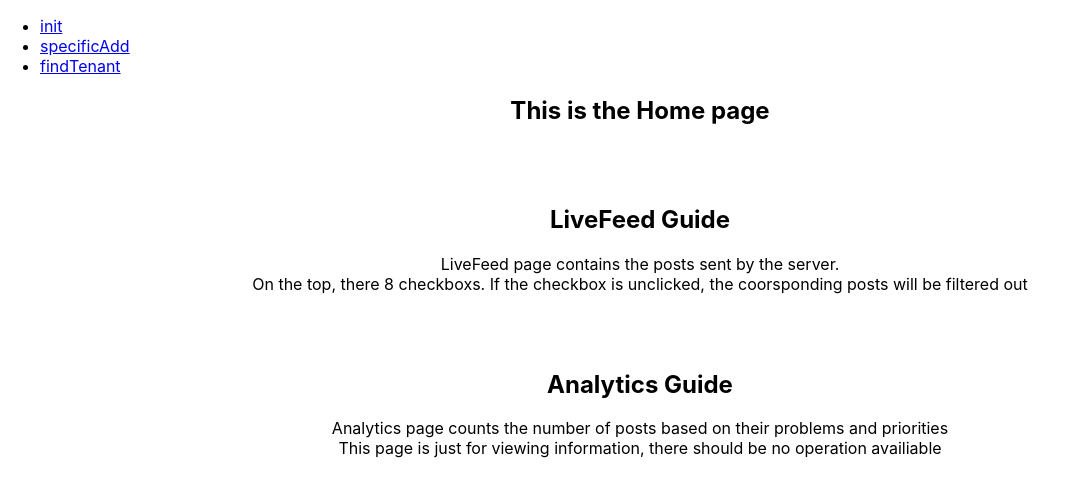
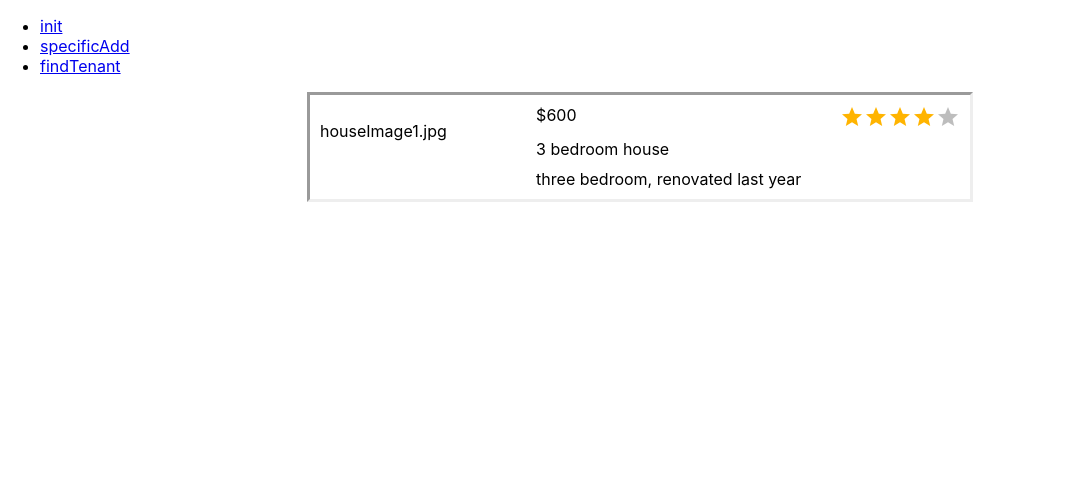
Before and after one commit to bryanchang0603/RatetheHouse, a React (Create React App) app in the folder rate-the-house/: page /#/specificAdd in a window 1280 px wide. Shown: the top 496 px of the page, without its empty margins (0-1068 px from the left). Built offline with nearby package versions, Linux system fonts and the light colour scheme.

Commit message:
finished the table for main page

```diff
--- a/rate-the-house/package.json
+++ b/rate-the-house/package.json
@@ -3,6 +3,8 @@
   "version": "0.1.0",
   "private": true,
   "dependencies": {
+    "@material-ui/core": "^4.11.0",
+    "@material-ui/lab": "^4.0.0-alpha.56",
     "@testing-library/jest-dom": "^5.11.5",
     "@testing-library/react": "^11.1.1",
     "@testing-library/user-event": "^12.2.0",
--- a/rate-the-house/src/App.css
+++ b/rate-the-house/src/App.css
@@ -6,6 +6,7 @@
   height: 40vmin;
   pointer-events: none;
 }
+
 
 @media (prefers-reduced-motion: no-preference) {
   .App-logo {
--- a/rate-the-house/src/App.js
+++ b/rate-the-house/src/App.js
@@ -9,6 +9,7 @@ import {
   Redirect
 } from 'react-router-dom';
 import { Navbar, Nav, NavItem, NavDropdown, MenuItem } from 'react-bootstrap';
+import AppData from './AppData.js';
 
 class Home extends React.Component {
   render() {
@@ -27,17 +28,27 @@ class Home extends React.Component {
 };
 
 class specificAdd extends React.Component {
+  renderSingleItem(renderItem) {
+    var givenItem = renderItem
+    return (
+      < div id="postContainer">
+        <div id="postImage">
+          {/* <img src={requiredAd.imageList[0]} /> */}
+          <p> {givenItem.imageList[0]} </p>
+        </div>
+        <div id="postPrice">{givenItem.price}</div>
+        <div id="postRating">{givenItem.rating}</div>
+        <div id="postTitle">{givenItem.postTitle}</div>
+        <div id="postContent">{givenItem.shortDescription}</div>
+      </div >
+    )
+
+  }
   render() {
+    //var received = AppData.getHousePost()
+
     return (
-      <div >
-        <h2 style={{ textAlign: 'center' }}>This is the Home page</h2><br /><br />
-        <h2 style={{ textAlign: 'center' }}>LiveFeed Guide</h2>
-        <p style={{ textAlign: 'center' }}>LiveFeed page contains the posts sent by the server.<br />
-        On the top, there 8 checkboxs. If the checkbox is unclicked, the coorsponding posts will be filtered out</p><br /><br />
-        <h2 style={{ textAlign: 'center' }}>Analytics Guide</h2>
-        <p style={{ textAlign: 'center' }}>Analytics page counts the number of posts based on their problems and priorities<br />
-        This page is just for viewing information, there should be no operation availiable</p>
-      </div>
+      <AppData />
     );
   }
 };
@@ -75,8 +86,9 @@ function App() {
 
 
         <Route path="/init" component={Home} />
-        <Route path="/specificAdd" component={specificAdd} />
+        <Route path="/specificAdd" render={(props) => <AppData mainPageSorting="threeBedroom" {...props} />} />
         <Route path="/findTenant" component={findTenant} />
+        {findTenant}
       </div>
     </Router>
   );
--- /dev/null
+++ b/rate-the-house/src/AppData.css
@@ -0,0 +1,32 @@
+#postContainer {
+    margin: auto;
+    width: 50%;
+    display: grid;
+    grid-template-areas: 'image price rating' 'image title title' 'image content content';
+    grid-gap: 10px;
+    padding: 10px;
+    border-style: inset
+}
+
+#postImage {
+    grid-area: image;
+}
+
+#postPrice {
+    grid-area: price;
+}
+
+#postRating {
+    grid-area: rating;
+    display: flex;
+    justify-content: flex-end
+
+}
+
+#postTitle {
+    grid-area: title;
+}
+
+#postContent {
+    grid-area: content;
+}
--- a/rate-the-house/src/AppData.js
+++ b/rate-the-house/src/AppData.js
@@ -1,5 +1,5 @@
 import React from 'react';
-import './App.css';
+import './AppData.css';
 import {
     HashRouter as Router,
     Route,
@@ -8,6 +8,7 @@ import {
     Redirect
 } from 'react-router-dom';
 import { Navbar, Nav, NavItem, NavDropdown, MenuItem } from 'react-bootstrap';
+import Rating from '@material-ui/lab/Rating';
 
 class AppData extends React.Component {
 
@@ -24,7 +25,9 @@ class AppData extends React.Component {
                     postTitle: "3 bedroom house",
                     shortDescription: "three bedroom, renovated last year",
                     postID: 0,
-                    price: $600,
+                    price: 600,
+                    rating: 4,
+                    coverImage: "houseImage1.jpg",
                     imageList: ["houseImage1.jpg", "houseImage2.jpg", "houseImage3.jpg"],
                     review: [
                         { reviewRating: 5, reviewDetail: "great house" },
@@ -44,7 +47,9 @@ class AppData extends React.Component {
                     postTitle: "four bedroom house",
                     shortDescription: "four bedroom, three wash room",
                     postID: 1,
-                    price: $500,
+                    rating: 3,
+                    coverImage: "houseImage4.jpg",
+                    price: 500,
                     imageList: ["houseImage4.jpg", "houseImage5.jpg", "houseImage6.jpg"],
                     review: [
                         { reviewRating: 3, reviewDetail: "there are rats in the basement" },
@@ -64,7 +69,9 @@ class AppData extends React.Component {
                     postTitle: "Basement Bedroom",
                     shortDescription: "one room in the basement",
                     postID: 2,
-                    price: $550,
+                    rating: 2,
+                    price: 550,
+                    coverImage: "houseImage7.jpg",
                     imageList: ["houseImage7.jpg", "houseImage8.jpg"],
                     review: [
                         { reviewRating: 2, reviewDetail: "not a very good location" },
@@ -84,7 +91,9 @@ class AppData extends React.Component {
                     postTitle: "One bedroom apartment",
                     shortDescription: "",
                     postID: 3,
-                    price: $600,
+                    price: 600,
+                    rating: 3,
+                    coverImage: "houseImage9.jpg",
                     imageList: ["houseImage9.jpg", "houseImage10.jpg"],
                     review: [
                         { reviewRating: 2, reviewDetail: "I experienced bed bug" },
@@ -104,7 +113,9 @@ class AppData extends React.Component {
                     postTitle: "subLeasing a room",
                     shortDescription: "sub leasing one room",
                     postID: 4,
-                    price: $500,
+                    price: 500,
+                    rating: 0,
+                    coverImage: "houseImage11.jpg",
                     imageList: ["houseImage11.jpg", "houseImage12.jpg"],
                     review: [
                     ],
@@ -115,7 +126,71 @@ class AppData extends React.Component {
                     WIFI: "included, 50Gb/s",
                     Parking: "1"
                 }
-            ]
+            ],
+            mainPageSorting: "default",
         };
     }
+
+    updateSortingMethod(sortingMethod) {
+        this.setState({
+            mainPageSorting: sortingMethod
+        })
+    }
+
+    // locationGetter(requiredID) {
+    //     var requiredAd = this.state.housePost.filter(x => x.postID === requiredID)
+    //     return requiredAd.location
+    // }
+
+    renderItemList() {
+        switch (this.props.mainPageSorting) {
+            case "default":
+                return (
+                    <div>
+                        {this.renderSingleItem(0)}<br />
+                        {this.renderSingleItem(1)}<br />
+                        {this.renderSingleItem(2)}<br />
+                        {this.renderSingleItem(3)}<br />
+                        {this.renderSingleItem(4)}<br />
+                    </div>
+                )
+
+            case "threeBedroom":
+                return (
+                    <div>
+                        {this.renderSingleItem(0)}<br />
+                    </div>
+                )
+        }
+    }
+    renderSingleItem(requiredID) {
+        var requiredAd = this.state.housePost[requiredID]
+        return (
+            < div id="postContainer">
+                <div id="postImage">
+                    {/* <img src={requiredAd.imageList[0]} /> */}
+                    <p> {requiredAd.imageList[0]} </p>
+                </div>
+                <div id="postPrice">${requiredAd.price}</div>
+                <Rating id="postRating" name="read-only" value={requiredAd.rating} readOnly />
+                <div id="postTitle">{requiredAd.postTitle}</div>
+                <div id="postContent">{requiredAd.shortDescription}</div>
+            </div >
+        )
+
+    }
+
+    getHousePost() {
+        return this.state.housePost
+    }
+
+    render() {
+        return (
+            <div>
+                {this.renderItemList()}
+            </div>
+        )
+    }
 }
+
+export default AppData
```
Also changed, not shown: 1 other file (tests, documents, lock files or other folders).
